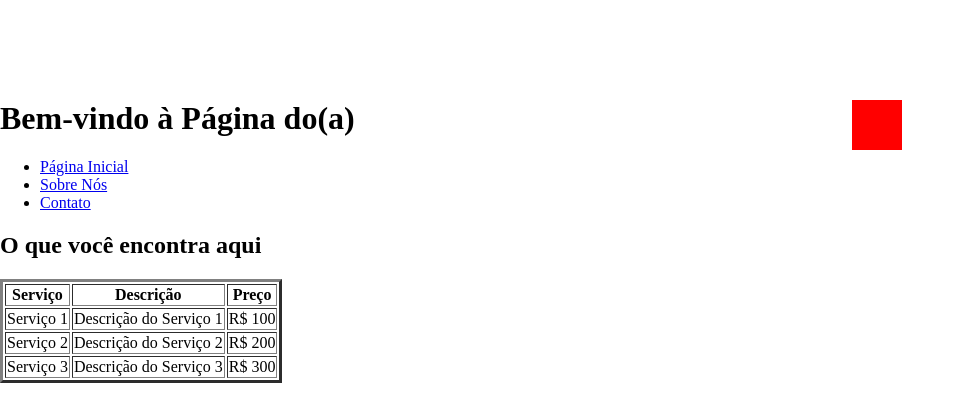
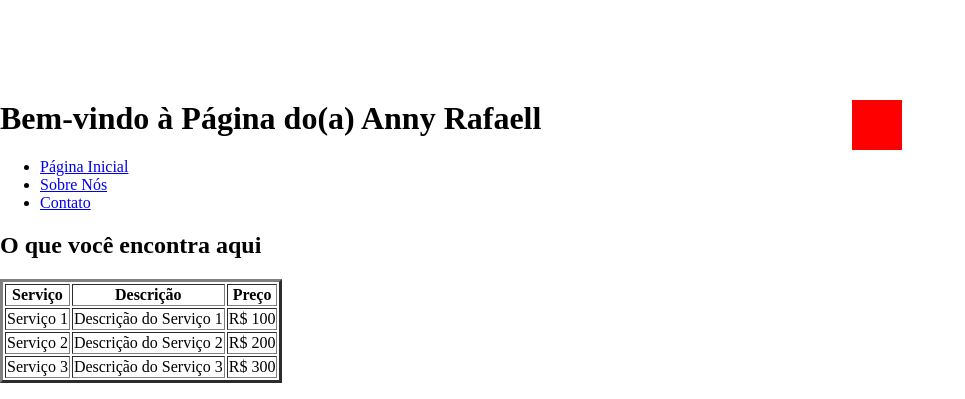
Before and after one commit to annyluiz2023/Pensamento-Computacional, a plain HTML site: page Index.html in a window 1280 px wide. Shown: the top 399 px of the page, without its empty margins (0-965 px from the left). Drawn offline with Linux system fonts and the light colour scheme.

Commit message:
Update Index.html

```diff
--- a/Index.html
+++ b/Index.html
@@ -17,8 +17,7 @@
     <div class="box"></div>
     <script src="script.js"></script>
     <header>
-        <h1>Bem-vindo à Página do(a) </h1>
-    </header>
+        <h1>Bem-vindo à Página do(a) Anny Rafaell</h1>
 
     <nav>
         <ul>
```
